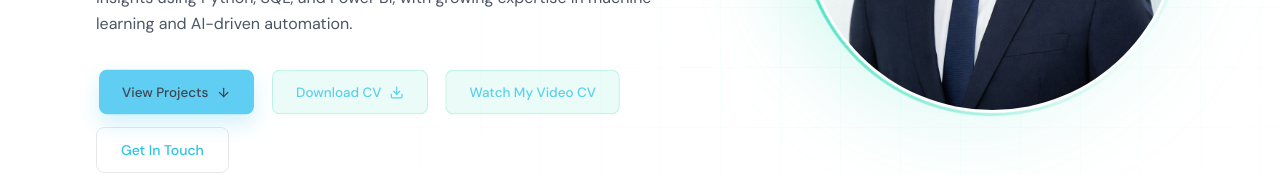
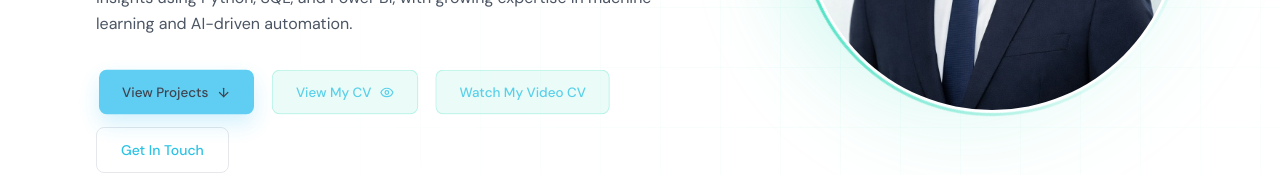
Before and after one commit to AhmedHaseen/ahmed-haseen-portfolio, a React (Create React App) app: page / in a window 1280 px wide. Shown: the part 533-708 px from the top of the page. Built offline with nearby package versions, Linux system fonts and the light colour scheme.

Commit message:
modify button icons

```diff
--- a/src/components/Hero.jsx
+++ b/src/components/Hero.jsx
@@ -6,6 +6,7 @@
   Phone,
   ArrowDown,
   Download,
+  Eye,
 } from "lucide-react";
 import dpFinalImg from "../assets/Dp_Final.png";
 import newDpImg from "../assets/New_Dp.png";
@@ -88,10 +89,11 @@
                 </a>
                 <a
                   href={cvFile}
-                  download="Ahmed Haseen_CV.pdf"
+                  target="_blank"
+                  rel="noreferrer"
                   className="cta-pulse inline-flex items-center gap-2 px-6 py-3 border border-[#00D4AA]/30 bg-[#00D4AA]/10 text-[#00D4AA] font-medium rounded-lg text-sm hover:bg-[#00D4AA]/30 transition-all duration-200 hover:-translate-y-0.5"
                 >
-                  Download CV <Download size={15} />
+                  View My CV <Eye size={15} />
                 </a>
                 <a
                   href="https://www.linkedin.com/posts/ahmed-haseen_videocv-dataanalysis-datascience-ugcPost-7393572535378001920-kryf?utm_source=social_share_send&utm_medium=member_desktop_web&rcm=ACoAAF3BwpsBbkrPoPKR0OLGe6P4YxDGOWb-YjY"
```
